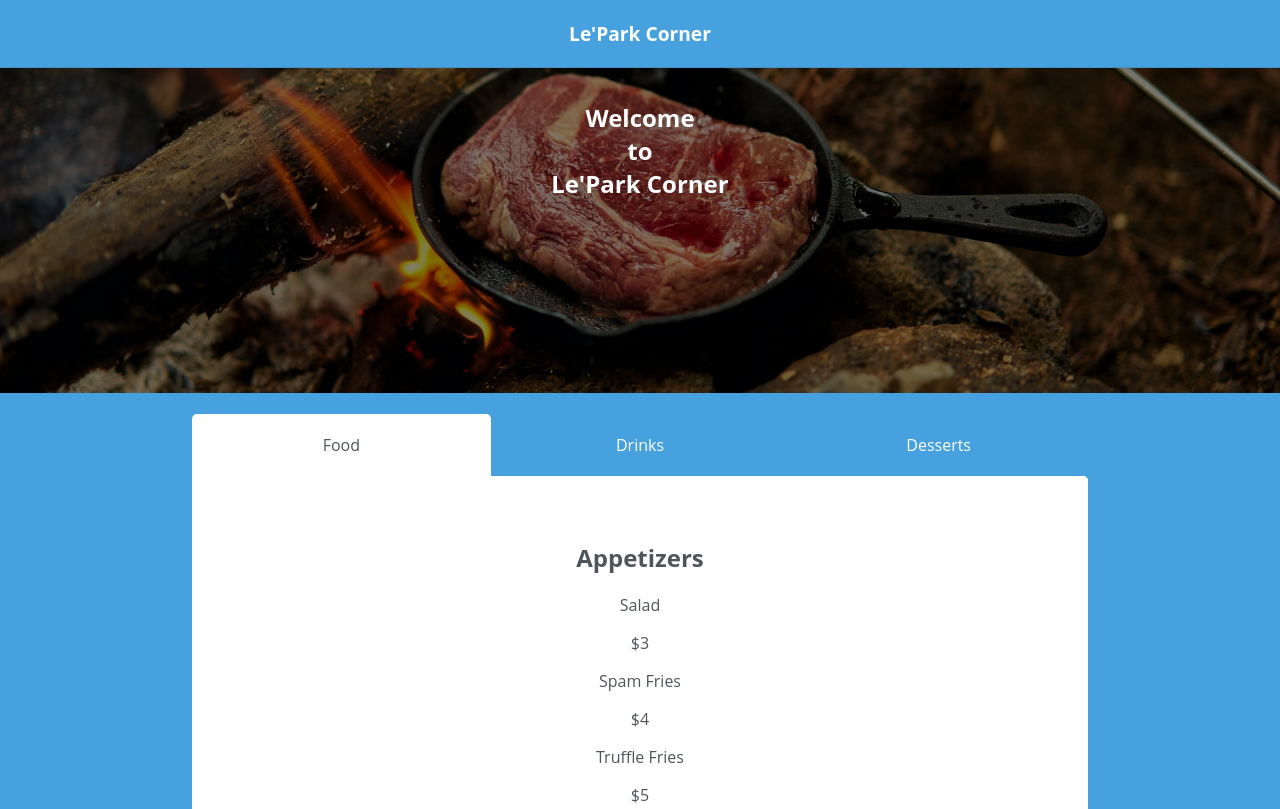
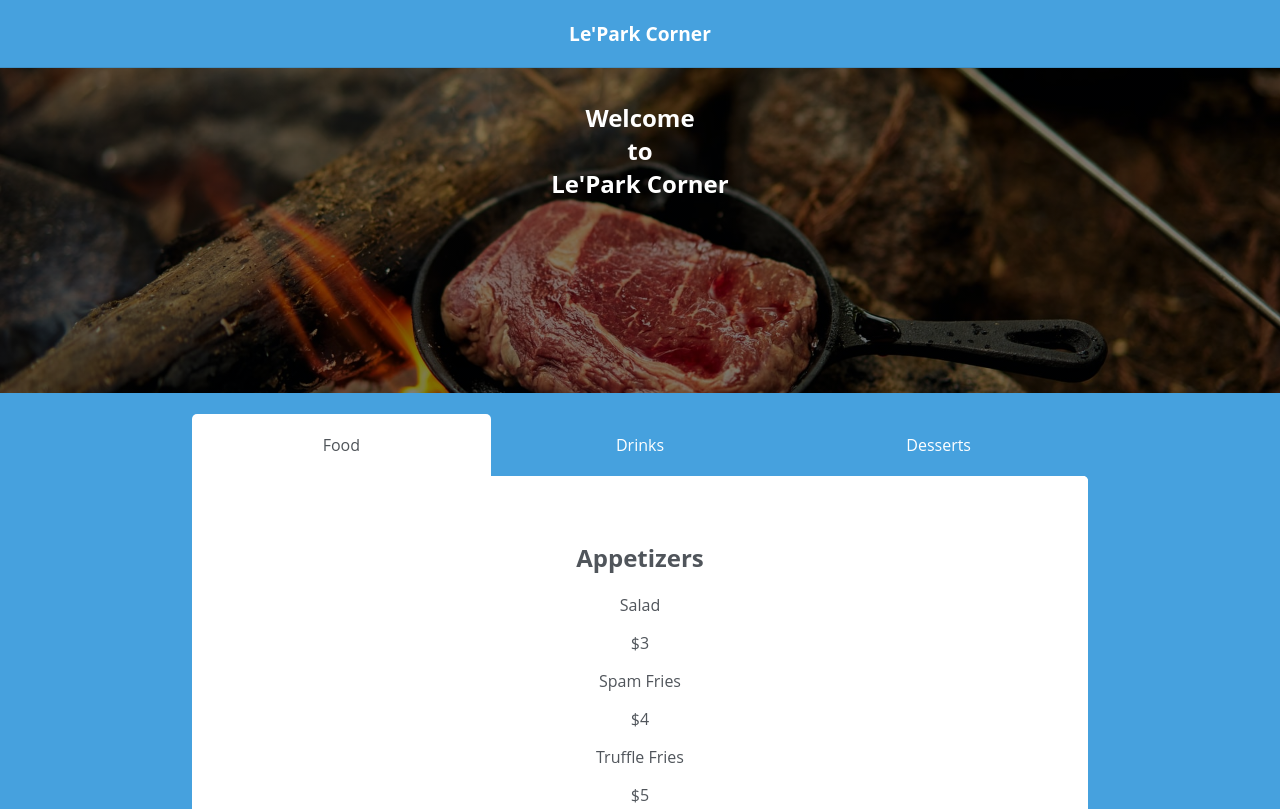
Before and after one commit to mister-lepak/restaurantWebPage, a plain HTML site: page index.html in a window 1280 px wide. Shown: the top 809 px of the page. Drawn offline with nearby package versions, Linux system fonts and the light colour scheme.

Commit message:
test dist subtree commit fix asset image

```diff
--- a/style.css
+++ b/style.css
@@ -40,7 +40,7 @@ nav{
   /* width: 100%; */
   /* Position and center the image to scale nicely on all screens */
   background-attachment: fixed;
-  background-position: 50% 75%;
+  background-position: center;
   background-repeat: no-repeat;
   background-size: cover;
   position: relative;
```
